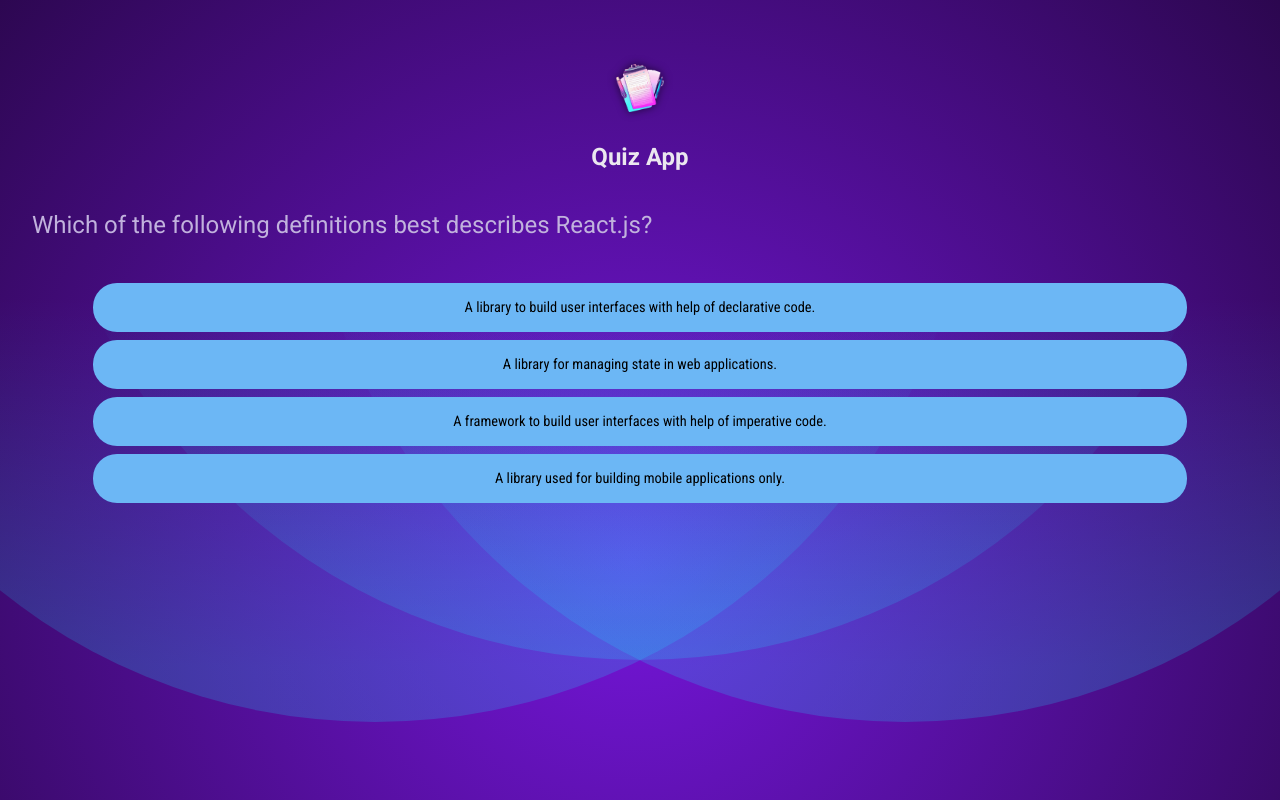
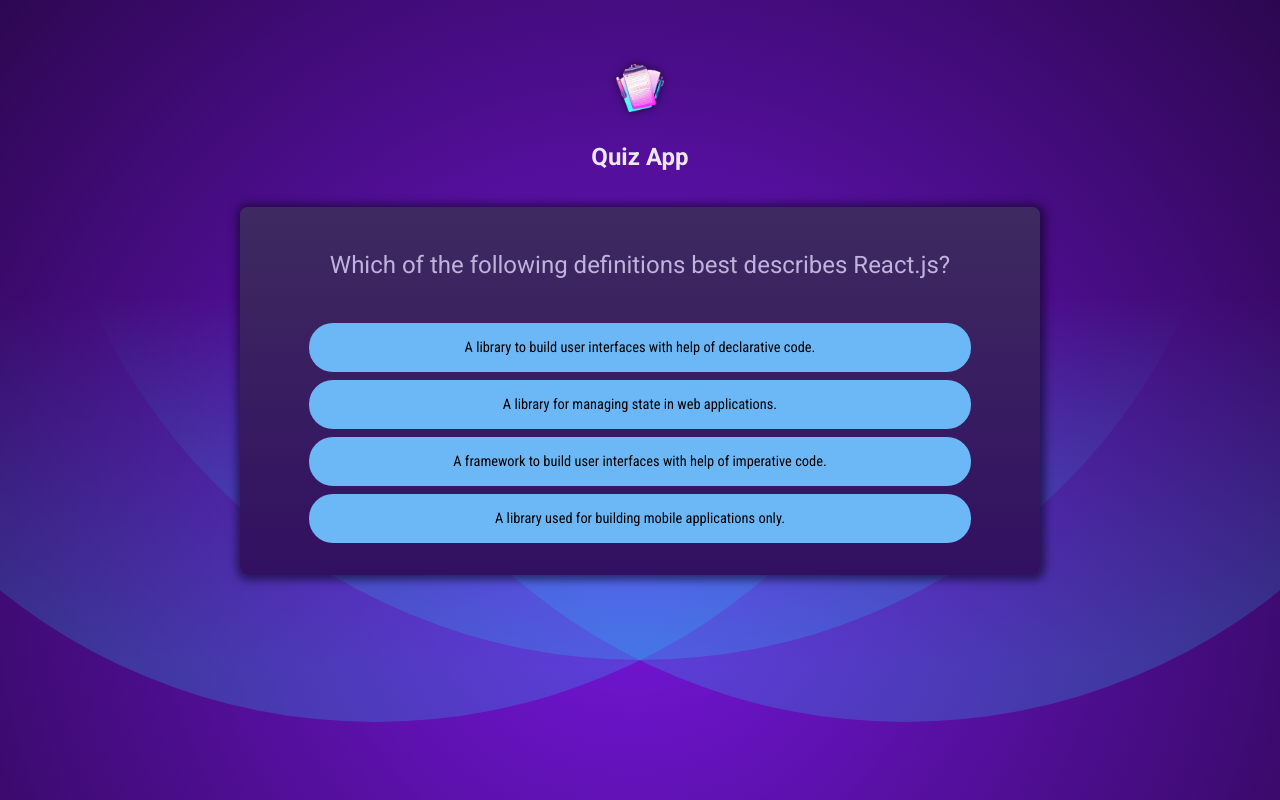
Before and after one commit to MEBARKI16/QuizApp, a React (Vite) app: page / in a window 1280 px wide. Built offline with nearby package versions, Linux system fonts and the light colour scheme.

Commit message:
Deriving Values, Outputting Questions & Registering Answers

```diff
--- a/src/App.jsx
+++ b/src/App.jsx
@@ -6,7 +6,9 @@
     return (
         <div>
             <Header />
-            <Quiz />
+            <main>
+                <Quiz />
+            </main>
         </div>
     )
 }
--- a/src/components/Quiz.jsx
+++ b/src/components/Quiz.jsx
@@ -8,6 +8,7 @@
         setReponses(prev => ([...prev, answer]))
     }
     return (
+        <div id="quiz">
             <div id="question">
                 <h2>{QUESTIONS[currentQuestion].text}</h2>
                 <ul id="answers">
@@ -18,6 +19,8 @@
                     ))}
                 </ul>
             </div>
+        </div>
+
     )
 }
 
```
Lines whose indentation alone changed are shown as unchanged.
